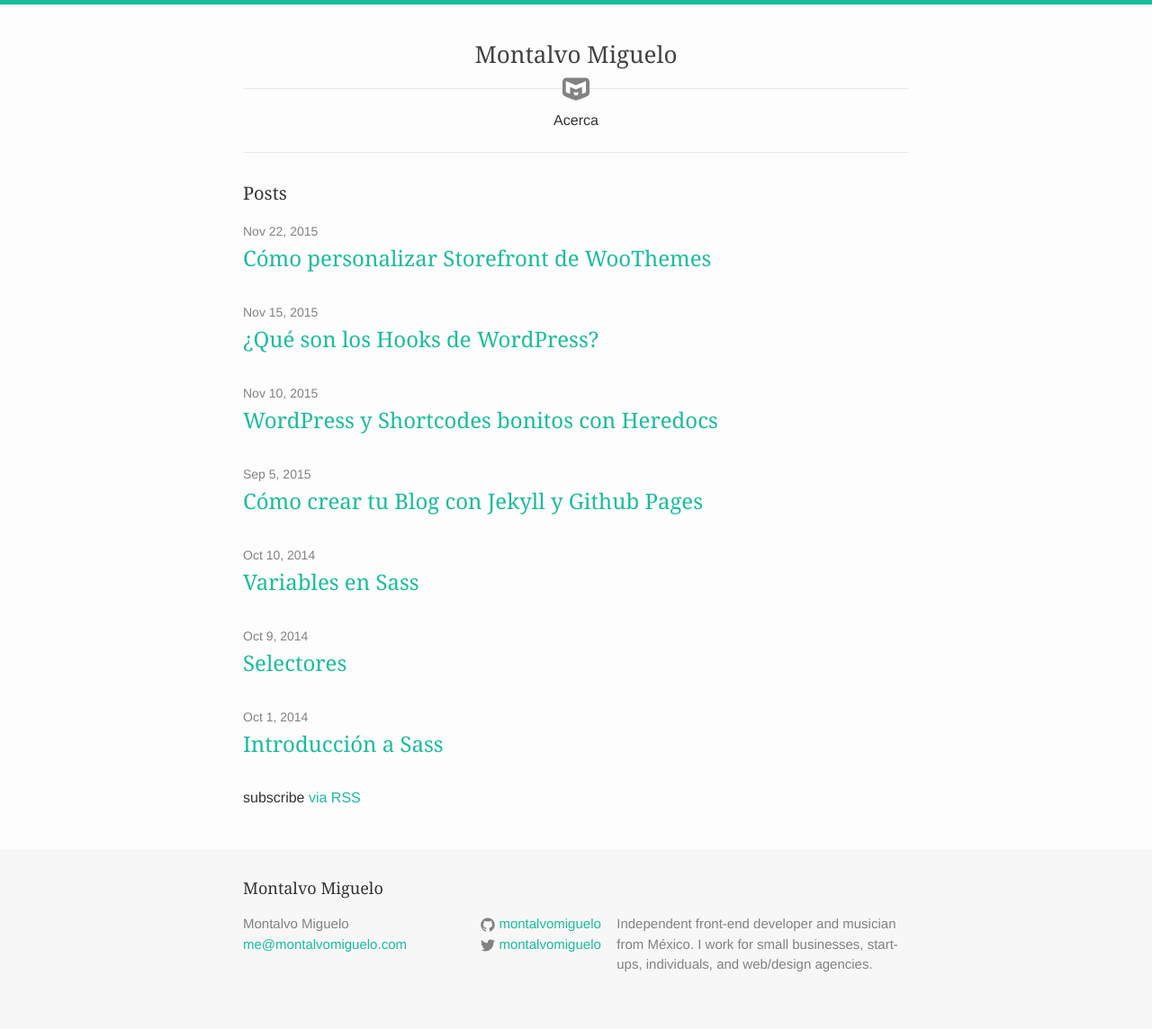
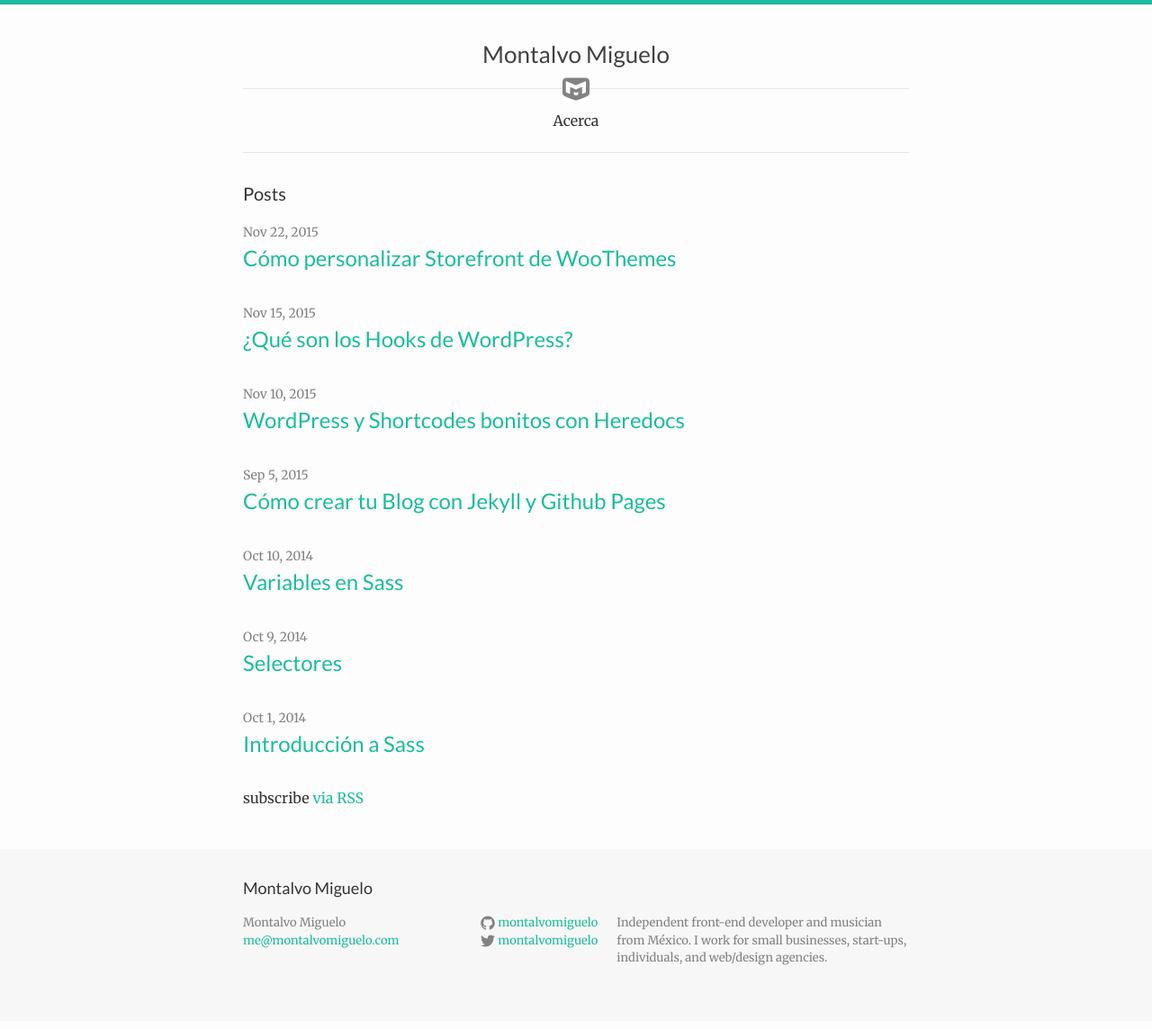
Before and after one commit to montalvomiguelo/montalvomiguelo.github.io, a Jekyll site: the page built from index.html, in a window 1280 px wide. Shown: the whole page at 90% size. Built offline with Jekyll 4.4.1, drawn with Linux system fonts in a browser that asks for light colours.

Commit message:
cool font pair

```diff
--- a/_includes/head.html
+++ b/_includes/head.html
@@ -14,6 +14,7 @@
 
   <link rel="shortcut icon" href="{{ "/assets/favicon.png" | site.baseurl }}">
 
+  <link href='//fonts.googleapis.com/css?family=Lato:400,700|Merriweather:400,400italic,700' rel='stylesheet' type='text/css'>
   <link rel="stylesheet" href="{{ "/css/main.css" | prepend: site.baseurl }}">
   <link rel="canonical" href="{{ page.url | replace:'index.html','' | prepend: site.baseurl | prepend: site.url }}">
   <link rel="alternate" type="application/rss+xml" title="{{ site.title }}" href="{{ "/feed.xml" | prepend: site.baseurl | prepend: site.url }}">
--- a/_sass/_base.scss
+++ b/_sass/_base.scss
@@ -77,7 +77,7 @@
  * Headings
  */
 h1, h2, h3, h4, h5, h6 {
-  font-family: $font-family-serif;
+  font-family: $font-family-sans-serif;
   font-weight: $headings-font-weight;
 }
 
--- a/_sass/_layout.scss
+++ b/_sass/_layout.scss
@@ -11,7 +11,7 @@
 .site-title {
   // line-height: 56px;
   display: inline-block;
-  font-family: $font-family-serif;
+  font-family: $font-family-sans-serif;
   font-size: 26px;
   font-weight: $headings-font-weight;
   // letter-spacing: -1px;
@@ -102,7 +102,7 @@
 }
 
 .footer-col-wrapper {
-  font-size: 15px;
+  font-size: 13px;
   color: $grey-color;
   margin-left: -$spacing-unit / 2;
   @extend %clearfix;
--- a/css/main.scss
+++ b/css/main.scss
@@ -8,13 +8,13 @@
 // ==========================================================================
 
 // Font Stacks
-$font-family-serif: Georgia, "Times New Roman", Times, serif !default;
-$font-family-sans-serif: "Helvetica Neue", Helvetica, Arial, sans-serif !default;
+$font-family-serif: 'Merriweather', serif;
+$font-family-sans-serif: 'Lato', sans-serif;
 
-$base-font-family: $font-family-sans-serif;
+$base-font-family: $font-family-serif;
 $base-font-size:   16px;
 $base-font-weight: 400;
-$headings-font-weight:    500 !default;
+$headings-font-weight: 500;
 $small-font-size:  $base-font-size * 0.875;
 $base-line-height: 1.5;
 
```
